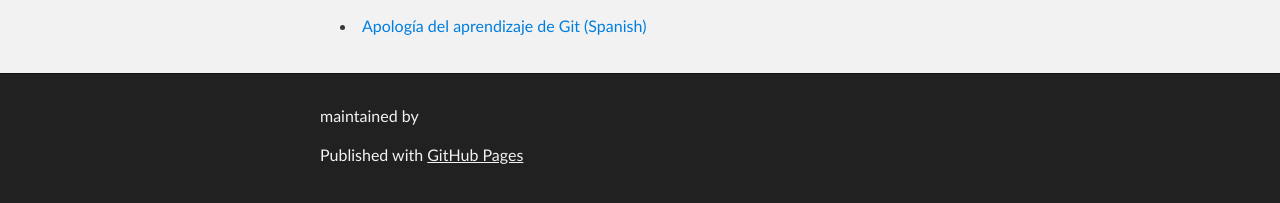
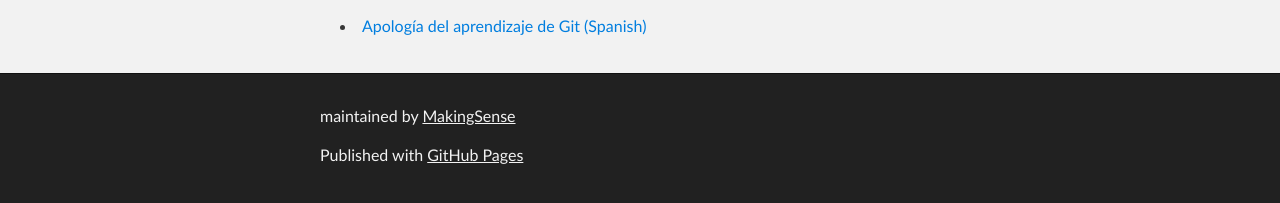
Before and after one commit to MakingSense/makingsense.github.io, a Jekyll site: the page built from migration-to-git/index.md, in a window 1280 px wide. Shown: the part 686-889 px from the top of the page. Built offline with Jekyll 4.4.1, drawn with Linux system fonts in a browser that asks for light colours.

Commit message:
Fix on layout

```diff
--- a/_layouts/default.html
+++ b/_layouts/default.html
@@ -37,7 +37,7 @@
     <!-- FOOTER  -->
     <div id="footer_wrap" class="outer">
       <footer class="inner">
-        <p class="copyright">maintained by <a href="{{ page.github.owner_url }}">{{ page.github.owner_name }}</a></p>
+        <p class="copyright">maintained by <a href="{{ site.github.owner_url }}">{{ site.github.owner_name }}</a></p>
         <p>Published with <a href="http://pages.github.com">GitHub Pages</a></p>
       </footer>
     </div>
```
